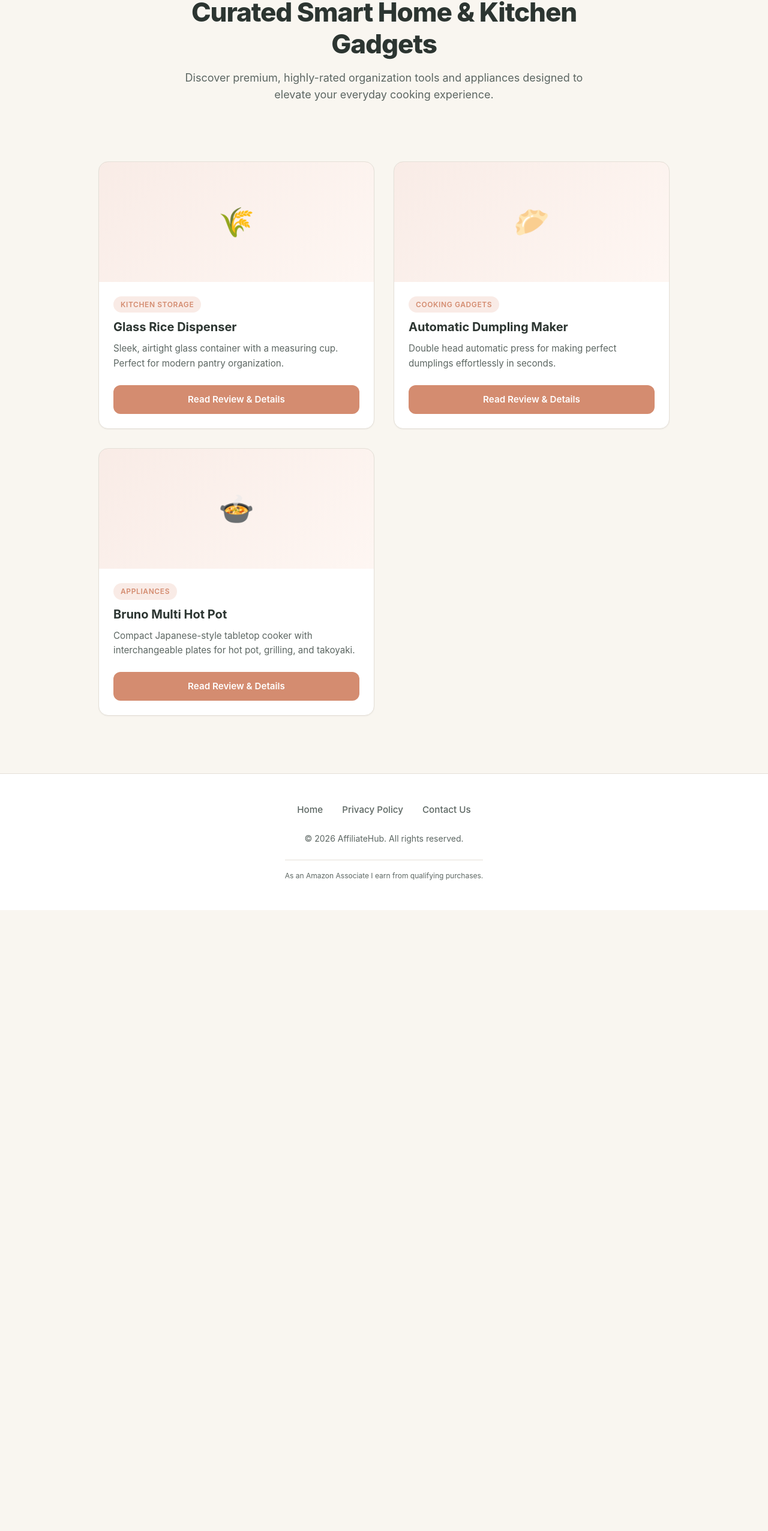
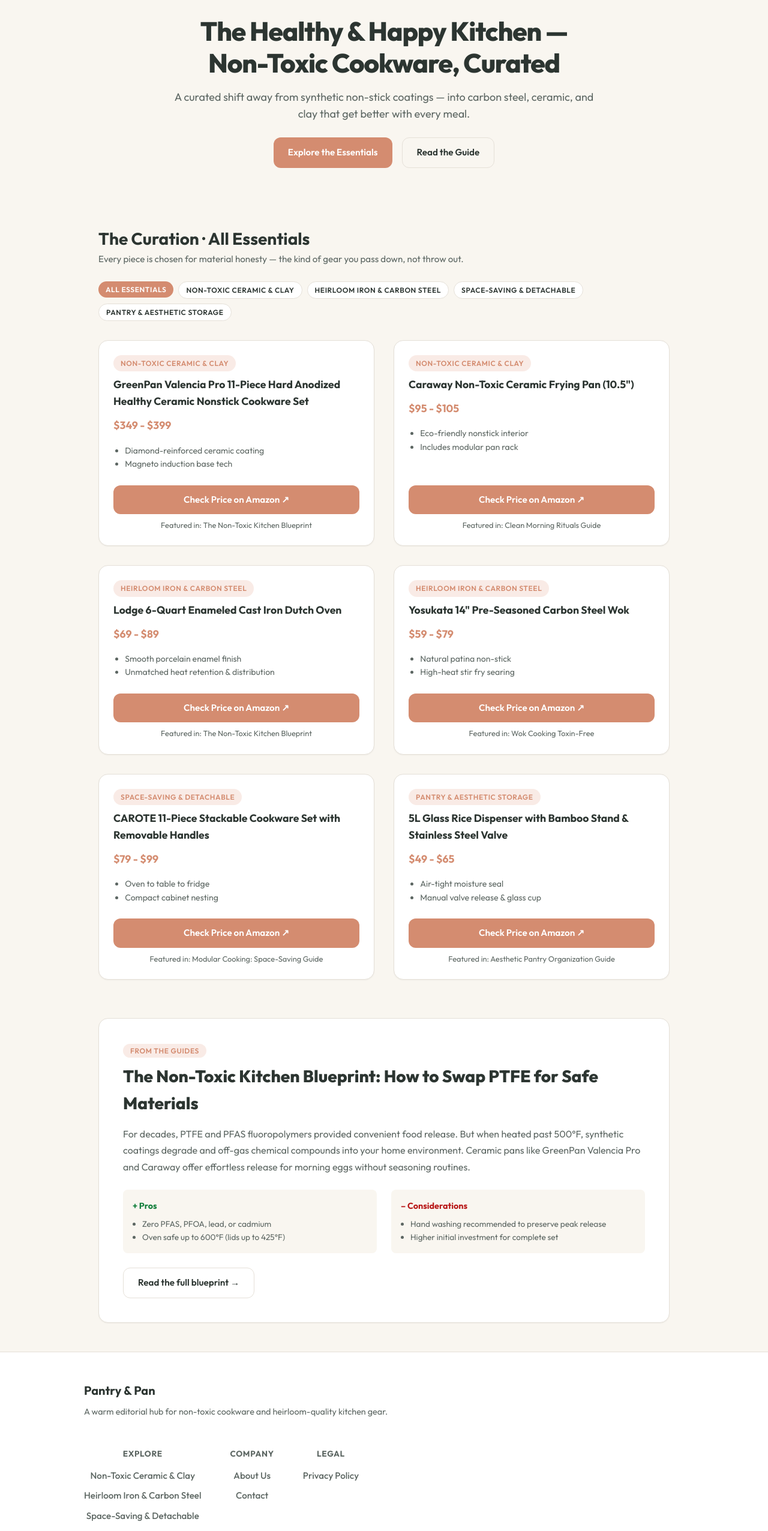
Before and after one commit to rams-yap/Affiliate, a Next.js app: page / in a window 1280 px wide. Shown: the part 167-2719 px from the top of the page at 60% size. Before the commit the page ends 1684 px from the top, so only its background shows below. Built offline with nearby package versions, Linux system fonts and the light colour scheme.

Commit message:
Phase 3: Port UI layout, Google Font Outfit, 4 pillar category filters, real Amazon product grid, and copy compliance suite

```diff
--- a/app/layout.tsx
+++ b/app/layout.tsx
@@ -1,10 +1,17 @@
 import type { Metadata } from "next";
 import Link from "next/link";
+import { Outfit } from "next/font/google";
 import "./globals.css";
+import { CATEGORIES } from "@/lib/categories";
+
+const outfit = Outfit({
+  subsets: ["latin"],
+  variable: "--font-sans",
+});
 
 export const metadata: Metadata = {
-  title: "Affiliate Hub - Curated Home & Kitchen Gadgets",
-  description: "Find the best high-quality kitchen gadgets, modern organization tools, and cooking accessories.",
+  title: "The Healthy & Happy Kitchen — Non-Toxic Cookware, Curated",
+  description: "Curated non-toxic cookware and heirloom-quality kitchen gear.",
 };
 
 export default function RootLayout({
@@ -13,39 +20,68 @@
   children: React.ReactNode;
 }>) {
   return (
-    <html lang="en">
+    <html lang="en" className={outfit.variable}>
       <body>
         <div className="layout-wrapper">
           <header className="header">
             <div className="header-container">
               <Link href="/" className="logo-link">
                 <span className="logo-dot"></span>
-                AffiliateHub
+                <span>Pantry &amp; Pan <small className="text-muted" style={{ fontWeight: 400, fontSize: "0.85rem" }}>// Curated Living</small></span>
               </Link>
               <nav className="nav-menu">
-                <Link href="/" className="nav-link">Home</Link>
-                <Link href="/privacy" className="nav-link">Privacy</Link>
-                <Link href="/contact" className="nav-link">Contact</Link>
+                <Link href="/" className="nav-link">All Essentials</Link>
+                {CATEGORIES.map((cat) => (
+                  <Link key={cat.id} href={`/category/${cat.slug}`} className="nav-link">
+                    {cat.title}
+                  </Link>
+                ))}
               </nav>
             </div>
           </header>
 
-          <main className="main-content">
-            {children}
-          </main>
+          <main className="main-content">{children}</main>
 
           <footer className="footer">
             <div className="footer-container">
-              <nav className="footer-nav">
-                <Link href="/" className="nav-link">Home</Link>
-                <Link href="/privacy" className="nav-link">Privacy Policy</Link>
-                <Link href="/contact" className="nav-link">Contact Us</Link>
-              </nav>
+              <div style={{ textAlign: "left", marginBottom: "1.5rem" }}>
+                <h3 style={{ fontSize: "1.25rem", fontWeight: 700, marginBottom: "0.5rem" }}>Pantry &amp; Pan</h3>
+                <p style={{ color: "var(--text-muted)", fontSize: "0.9rem" }}>
+                  A warm editorial hub for non-toxic cookware and heirloom-quality kitchen gear.
+                </p>
+              </div>
+
+              <div className="footer-nav" style={{ justifyContent: "flex-start", gap: "3rem" }}>
+                <div>
+                  <h4 style={{ fontSize: "0.85rem", textTransform: "uppercase", letterSpacing: "0.05em", color: "var(--text-muted)", marginBottom: "0.75rem" }}>Explore</h4>
+                  <ul style={{ listStyle: "none", padding: 0, display: "flex", flexDirection: "column", gap: "0.5rem" }}>
+                    {CATEGORIES.map((cat) => (
+                      <li key={cat.id}>
+                        <Link href={`/category/${cat.slug}`} className="nav-link">{cat.title}</Link>
+                      </li>
+                    ))}
+                  </ul>
+                </div>
+                <div>
+                  <h4 style={{ fontSize: "0.85rem", textTransform: "uppercase", letterSpacing: "0.05em", color: "var(--text-muted)", marginBottom: "0.75rem" }}>Company</h4>
+                  <ul style={{ listStyle: "none", padding: 0, display: "flex", flexDirection: "column", gap: "0.5rem" }}>
+                    <li><Link href="/privacy" className="nav-link">About Us</Link></li>
+                    <li><Link href="/contact" className="nav-link">Contact</Link></li>
+                  </ul>
+                </div>
+                <div>
+                  <h4 style={{ fontSize: "0.85rem", textTransform: "uppercase", letterSpacing: "0.05em", color: "var(--text-muted)", marginBottom: "0.75rem" }}>Legal</h4>
+                  <ul style={{ listStyle: "none", padding: 0, display: "flex", flexDirection: "column", gap: "0.5rem" }}>
+                    <li><Link href="/privacy" className="nav-link">Privacy Policy</Link></li>
+                  </ul>
+                </div>
+              </div>
+
+              <p className="footer-disclosure">
+                Amazon Affiliate Disclosure: Pantry &amp; Pan is a participant in the Amazon Services LLC Associates Program, an affiliate advertising program designed to provide a means for sites to earn advertising fees by advertising and linking to Amazon.com. As an Amazon Associate, we earn from qualifying purchases. Product prices and availability are accurate as of the date/time indicated and are subject to change.
+              </p>
               <p className="footer-text">
-                &copy; {new Date().getFullYear()} AffiliateHub. All rights reserved.
-              </p>
-              <p className="footer-disclosure">
-                As an Amazon Associate I earn from qualifying purchases.
+                &copy; {new Date().getFullYear()} Pantry &amp; Pan · Curated Living. All rights reserved. Made for people who cook whole food at home.
               </p>
             </div>
           </footer>
--- a/app/page.tsx
+++ b/app/page.tsx
@@ -1,64 +1,125 @@
 import Link from "next/link";
-
-interface GadgetProduct {
-  id: string;
-  title: string;
-  category: string;
-  description: string;
-  icon: string;
-}
-
-const PRODUCTS: GadgetProduct[] = [
-  {
-    id: "rice-dispenser",
-    title: "Glass Rice Dispenser",
-    category: "Kitchen Storage",
-    description: "Sleek, airtight glass container with a measuring cup. Perfect for modern pantry organization.",
-    icon: "🌾"
-  },
-  {
-    id: "dumpling-maker",
-    title: "Automatic Dumpling Maker",
-    category: "Cooking Gadgets",
-    description: "Double head automatic press for making perfect dumplings effortlessly in seconds.",
-    icon: "🥟"
-  },
-  {
-    id: "hot-pot",
-    title: "Bruno Multi Hot Pot",
-    category: "Appliances",
-    description: "Compact Japanese-style tabletop cooker with interchangeable plates for hot pot, grilling, and takoyaki.",
-    icon: "🍲"
-  }
-];
+import { CATEGORIES } from "@/lib/categories";
+import { PRODUCTS, generateAmazonAffiliateUrl } from "@/lib/products";
 
 export default function Home() {
   return (
     <div>
+      {/* Hero Section */}
       <section className="hero">
-        <h1>Curated Smart Home & Kitchen Gadgets</h1>
+        <h1>The Healthy &amp; Happy Kitchen — Non-Toxic Cookware, Curated</h1>
         <p>
-          Discover premium, highly-rated organization tools and appliances designed to elevate your everyday cooking experience.
+          A curated shift away from synthetic non-stick coatings — into carbon steel, ceramic, and clay that get better with every meal.
         </p>
+        <div style={{ display: "flex", gap: "1rem", justifyContent: "center", marginTop: "1.5rem" }}>
+          <a href="#catalog" className="btn btn-primary">
+            Explore the Essentials
+          </a>
+          <Link href="/guides/non-toxic-kitchen-blueprint" className="btn btn-secondary">
+            Read the Guide
+          </Link>
+        </div>
       </section>
 
+      {/* Catalog & Category Switcher */}
+      <section id="catalog" style={{ marginBottom: "4rem" }}>
+        <div style={{ marginBottom: "1.5rem" }}>
+          <h2 style={{ fontSize: "1.75rem", fontWeight: 700 }}>The Curation · All Essentials</h2>
+          <p style={{ color: "var(--text-muted)", fontSize: "0.95rem" }}>
+            Every piece is chosen for material honesty — the kind of gear you pass down, not throw out.
+          </p>
+        </div>
+
+        {/* Filter Switcher Pills */}
+        <div style={{ display: "flex", gap: "0.5rem", flexWrap: "wrap", marginBottom: "2rem" }}>
+          <span className="card-tag" style={{ backgroundColor: "var(--primary)", color: "#fff", cursor: "pointer" }}>
+            All Essentials
+          </span>
+          {CATEGORIES.map((cat) => (
+            <span
+              key={cat.id}
+              className="card-tag"
+              style={{ backgroundColor: "var(--bg-surface)", border: "1px solid var(--border-color)", color: "var(--text-main)", cursor: "pointer" }}
+            >
+              {cat.title}
+            </span>
+          ))}
+        </div>
+
+        {/* Product Cards Grid */}
         <div className="grid">
-        {PRODUCTS.map((product) => (
+          {PRODUCTS.map((product) => {
+            const affiliateUrl = generateAmazonAffiliateUrl(product.asin);
+            return (
               <div key={product.id} className="card">
-            <div className="card-img-placeholder">
-              {product.icon}
+                <div className="card-content">
+                  <span className="card-tag">{product.categoryName}</span>
+                  <h3 className="card-title" style={{ fontSize: "1.1rem" }}>{product.title}</h3>
+                  <div style={{ fontSize: "1.1rem", fontWeight: 700, color: "var(--primary)", marginTop: "0.25rem" }}>
+                    {product.priceRange}
                   </div>
-            <div className="card-content">
-              <span className="card-tag">{product.category}</span>
-              <h2 className="card-title">{product.title}</h2>
-              <p className="card-description">{product.description}</p>
-              <Link href={`/kitchen/${product.id}`} className="btn btn-primary" style={{ marginTop: "1rem" }}>
-                Read Review &amp; Details
+                  <ul style={{ paddingLeft: "1.2rem", fontSize: "0.88rem", color: "var(--text-muted)", margin: "0.5rem 0 1rem 0" }}>
+                    {product.highlights.map((h, i) => (
+                      <li key={i}>{h}</li>
+                    ))}
+                  </ul>
+
+                  <div style={{ marginTop: "auto", display: "flex", flexDirection: "column", gap: "0.5rem" }}>
+                    <a
+                      href={affiliateUrl}
+                      target="_blank"
+                      rel="nofollow noopener noreferrer"
+                      className="btn btn-primary"
+                      style={{ textDecoration: "none", textAlign: "center" }}
+                    >
+                      Check Price on Amazon ↗
+                    </a>
+                    <Link
+                      href={`/guides/${product.featuredGuideSlug}`}
+                      style={{ fontSize: "0.8rem", color: "var(--text-muted)", textDecoration: "none", textAlign: "center" }}
+                    >
+                      Featured in: {product.featuredGuideTitle}
                     </Link>
                   </div>
                 </div>
-        ))}
               </div>
+            );
+          })}
+        </div>
+      </section>
+
+      {/* Editorial Guide Content Section */}
+      <section className="legal-container" style={{ maxWidth: "100%", padding: "2.5rem" }}>
+        <span className="card-tag" style={{ marginBottom: "0.5rem" }}>From the Guides</span>
+        <h2 style={{ fontSize: "1.75rem", fontWeight: 800, margin: "0.5rem 0 1rem 0" }}>
+          The Non-Toxic Kitchen Blueprint: How to Swap PTFE for Safe Materials
+        </h2>
+        <p style={{ color: "var(--text-muted)", lineHeight: 1.7, marginBottom: "1.5rem" }}>
+          For decades, PTFE and PFAS fluoropolymers provided convenient food release. But when heated past 500°F, synthetic coatings degrade and off-gas chemical compounds into your home environment.
+          Ceramic pans like GreenPan Valencia Pro and Caraway offer effortless release for morning eggs without seasoning routines.
+        </p>
+
+        <div style={{ display: "grid", gridTemplateColumns: "1fr 1fr", gap: "1.5rem", marginBottom: "1.5rem" }}>
+          <div style={{ padding: "1rem", backgroundColor: "var(--bg-base)", borderRadius: "var(--radius-sm)" }}>
+            <h4 style={{ color: "#15803d", fontWeight: 700, fontSize: "0.9rem", marginBottom: "0.5rem" }}>+ Pros</h4>
+            <ul style={{ paddingLeft: "1rem", fontSize: "0.85rem", color: "var(--text-muted)" }}>
+              <li>Zero PFAS, PFOA, lead, or cadmium</li>
+              <li>Oven safe up to 600°F (lids up to 425°F)</li>
+            </ul>
+          </div>
+          <div style={{ padding: "1rem", backgroundColor: "var(--bg-base)", borderRadius: "var(--radius-sm)" }}>
+            <h4 style={{ color: "#b91c1c", fontWeight: 700, fontSize: "0.9rem", marginBottom: "0.5rem" }}>– Considerations</h4>
+            <ul style={{ paddingLeft: "1rem", fontSize: "0.85rem", color: "var(--text-muted)" }}>
+              <li>Hand washing recommended to preserve peak release</li>
+              <li>Higher initial investment for complete set</li>
+            </ul>
+          </div>
+        </div>
+
+        <Link href="/guides/non-toxic-kitchen-blueprint" className="btn btn-secondary">
+          Read the full blueprint →
+        </Link>
+      </section>
     </div>
   );
 }
--- a/app/privacy/page.tsx
+++ b/app/privacy/page.tsx
@@ -6,7 +6,7 @@
       <div className="legal-section">
         <p><strong>Effective Date:</strong> July 16, 2026</p>
         <p>
-          At AffiliateHub, we value your privacy. This Privacy Policy details how we collect, use, and safeguard your information when you visit our website.
+          At Pantry &amp; Pan, we value your privacy. This Privacy Policy details how we collect, use, and safeguard your information when you visit our website.
         </p>
       </div>
 
@@ -27,7 +27,7 @@
       <div className="legal-section">
         <h2>3. Affiliate Disclosure &amp; Links</h2>
         <p>
-          AffiliateHub is a participant in the Amazon Services LLC Associates Program, an affiliate advertising program designed to provide a means for sites to earn advertising fees by advertising and linking to Amazon.com. As an Amazon Associate, we earn from qualifying purchases.
+          Pantry &amp; Pan is a participant in the Amazon Services LLC Associates Program, an affiliate advertising program designed to provide a means for sites to earn advertising fees by advertising and linking to Amazon.com. As an Amazon Associate, we earn from qualifying purchases.
         </p>
       </div>
 
```
Also changed, not shown: 1 other file (tests, documents, lock files or other folders). Lines whose indentation alone changed are shown as unchanged.
